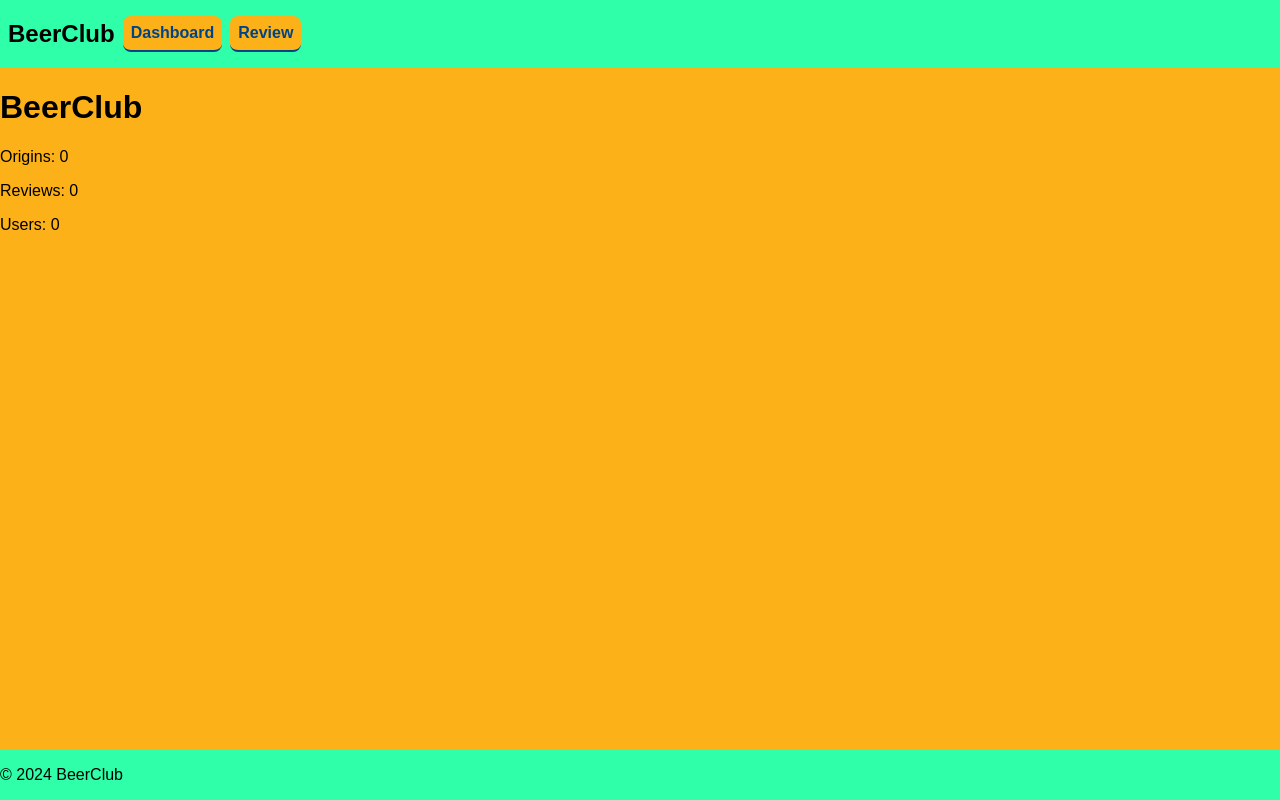
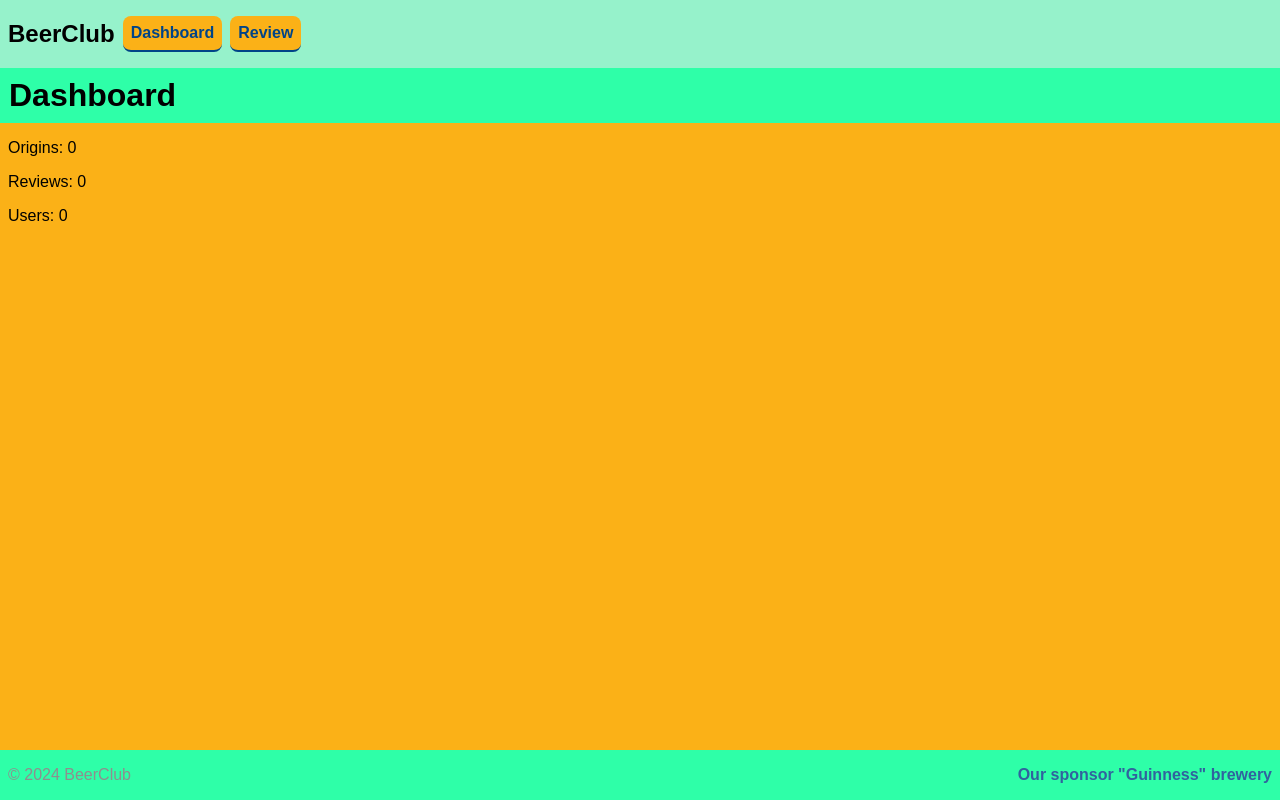
Before and after one commit to LukasJonaitis9/b_club, a Django app: page / in a window 1280 px wide. Run offline with Django 5.2, Linux system fonts and the light colour scheme; data that the repository does not hold is empty.

Commit message:
pries translate

```diff
--- a/beer_club/beer_stories/static/css/style.css
+++ b/beer_club/beer_stories/static/css/style.css
@@ -10,7 +10,7 @@ body {
 }
 
 header {
-    background-color: #2effa8;
+    background-color: #96f2cb;
     display: flex;
     flex-direction: row;
     align-items: center; /* Centruoja logo aukstyn zemyn */
@@ -73,3 +73,63 @@ a:hover {
     color: #0055cc;
     text-decoration: underline;
 }
+
+h1, h2, h3, h4, h5, h6 {
+    background-color: #2effa8;
+    border: 1px solid #2effa875;
+    padding:  0.5rem;
+    margin: 1rem 0;
+}
+
+h1:first-child, h2:first-child, h3:first-child, h4:first-child, h5:first-child, h6:first-child {
+    margin-top: 0;
+}
+
+p, main ul {
+    padding: 0 0.5rem;
+    margin: 1rem 0;
+}
+
+footer p {
+    color: #8f8e8e;
+}
+
+footer a {
+    color: #31629e;
+}
+
+footer a:hover {
+    color: #446b02;
+}
+
+section.message {
+    padding: 0;
+    margin: 0;
+
+}
+
+section.messages .message {
+    padding: 0.5;
+    margin: 0;
+    border-bottom: 1px solid #888888;
+}
+
+.message-debug {
+    background-color: #004488;
+}
+
+.message.info {
+    background-color: #004488;
+}
+
+.message-success {
+    background-color: #cc99;
+}
+
+.message-warning {
+    background-color: #ffcc99;
+}
+
+.message_error {
+    background-color: #ffaaaa;
+}
--- a/beer_club/beer_stories/templates/base.html
+++ b/beer_club/beer_stories/templates/base.html
@@ -16,13 +16,13 @@
     </header>
     <section class="messages">
         {% for message in messages %}
-            <p class="message message {{ message.tags }}">{{ message }}</p>
+            <p class="message message-{{ message.tags }}">{{ message }}</p>
         {% endfor %}
     </section>
     <main>{% block content %}{% endblock content %}</main>
     <footer>
         {% block footer %}{% endblock footer %}
-        <p>&copy; 2024 BeerClub</p>
+        <p>&copy; 2024 BeerClub <a style= "float:right", href="https://www.guinness.com/en">Our sponsor "Guinness" brewery</a></p>
     </footer>
 </body>
 </html>
--- a/beer_club/beer_stories/templates/beer_stories/index.html
+++ b/beer_club/beer_stories/templates/beer_stories/index.html
@@ -1,6 +1,6 @@
 {% extends "base.html" %}
 {% block content %}
-<h1>BeerClub</h1>
+<h1>Dashboard</h1>
 <p>Origins: {{ origins_count }} </p>
 <p>Reviews: {{ reviews_count }} </p>
 <p>Users: {{ users_count }} </p>
```
